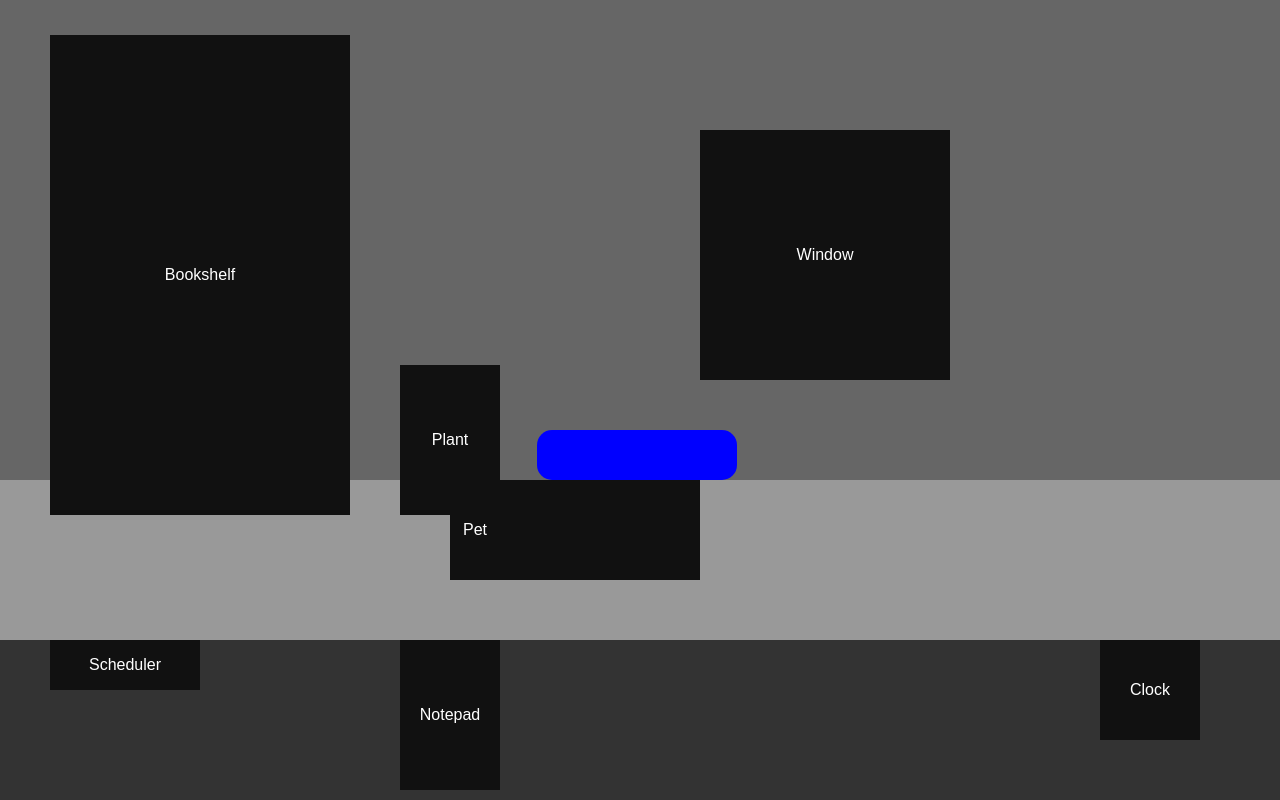
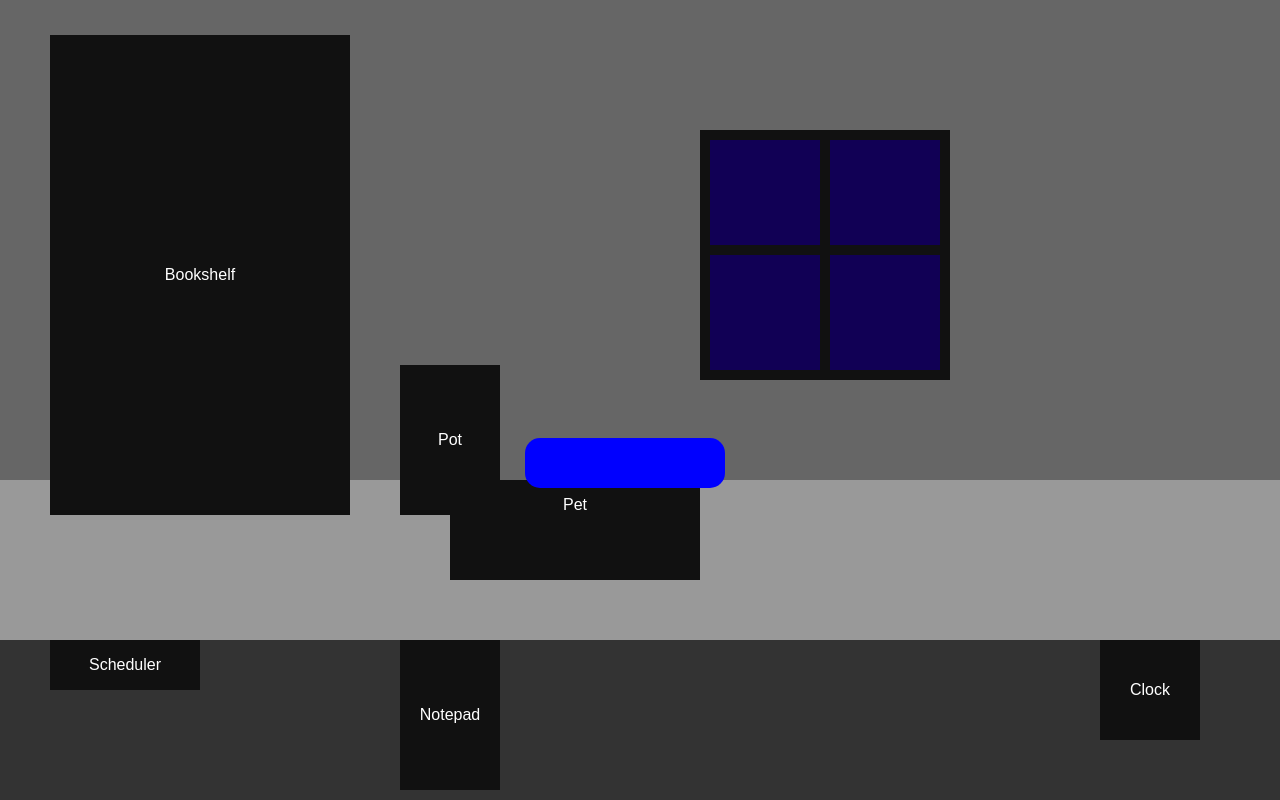
Before and after one commit to jenoble20/CIS243, a plain HTML site: page index.html in a window 1280 px wide. Drawn offline with nearby package versions, Linux system fonts and the light colour scheme.

Commit message:
Window color changes based on time of day (night or day). Minor adjustments to other objects.

```diff
--- a/css/style.css
+++ b/css/style.css
@@ -11,15 +11,21 @@ body{
 
 /*This css is just to align the placeholder labels in each item*/
 .bookshelf,
-.plant,
+.pot,
 .window,
 .pet,
 .scheduler,
 .notepad,
 .clock{
     display: flex;
+    flex-direction: column;
     justify-content: center;
     align-items: center;
+}
+
+form {
+    display: flex;
+    flex-direction: column;
 }
 
 /*Wall styling*/
@@ -40,7 +46,7 @@ body{
     background-color: #111;
 }
 
-.plant{
+.pot{
     grid-row: -1/-4;
     grid-column: 9/11;
     position: relative;
@@ -51,7 +57,22 @@ body{
 .window{
     grid-row: 3/8;
     grid-column: -7/-12;
+    background-color: #FFF;
+    border: 10px solid #111;
+}
+
+.window:before,
+.window:after {
+    content: '';
+    width: 100%;
+    height: 10px;
     background-color: #111;
+    position: relative;
+    z-index: 10;
+}
+.window:after {
+    transform: rotate(90deg);
+    bottom: 5px;
 }
 
 /*Floor Styling*/
@@ -157,3 +178,11 @@ body{
 .closed{
     display: none;
 }
+
+.content{
+    display: flex;
+    flex-direction: column;
+    justify-content: center;
+    align-items: center;
+    background-color: #000;
+}
--- a/index.html
+++ b/index.html
@@ -9,8 +9,8 @@
 <body>
     <div id="back-wall">
         <div class="clickable bookshelf">Bookshelf</div>
-        <div class="clickable window">Window</div>
-        <div class="clickable plant">Plant</div>
+        <div class="clickable window"></div>
+        <div class="clickable pot">Pot</div>
     </div>
     <div id="floor">
         <div class="clickable pet">
--- a/js/main.js
+++ b/js/main.js
@@ -10,7 +10,14 @@ import Pet from "./modules/Pet.js";
 
 
 $(document).ready(function(){
-    initiateRoom();
+    const DATE = new Date();
+    const HOUR = DATE.getHours();
+    const MINUTE = DATE.getMinutes();
+    const SECOND = DATE.getSeconds();
+    const DAY = DATE.getDay();
+    const MONTH = DATE.getMonth();
+    const YEAR = DATE.getFullYear();
+    initiateRoom(DATE);
 
     //Clicking on an asset brings up it's pop-up window
     $(".clickable").click(function(){
@@ -52,7 +59,7 @@ $(document).ready(function(){
 /**
  * This function creates initial values for the site. It constructs the data objects, as well as tie those objects to the proper html elements.
  */
-function initiateRoom() {
+function initiateRoom(date) {
     //Bookshelf
     const newShelf = new Bookshelf('bookshelf', 'This is a bookshelf');
     $('.bookshelf').data('obj', newShelf);
@@ -76,6 +83,8 @@ function initiateRoom() {
     //window
     const newWindow = new Window('window', 'This is a window');
     $('.window').data('obj', newWindow);
+    newWindow.setColor(date.getHours());
+    $('.window').css('background-color', newWindow.getColor());
 
     //pet
     const newPet = new Pet('pet', 'This is a pet', 'Brody');
--- a/js/modules/Asset.js
+++ b/js/modules/Asset.js
@@ -14,7 +14,7 @@ class Asset {
     constructor() {
         this.error =
             `
-                <div class = "pet content">
+                <div class = "error content">
                     <h1>Error: No content found.</h1>
                 </div>
             `
--- a/js/modules/Notepad.js
+++ b/js/modules/Notepad.js
@@ -13,7 +13,18 @@ class Notepad extends Asset {
      * @constructor
     */
     constructor(){
-
+        super();
+        this.html =
+            `
+                <div class = "content" >
+                    <h1>What would you like to say?</h1>
+                    <form>
+                        <label for="entry-field"></label>
+                        <textarea id="entry-field" rows="10" cols="30"></textarea>
+                        <input type="submit"></button>
+                    </form>
+                </div>
+            `
     }
 
     addNote(){
--- a/js/modules/Pet.js
+++ b/js/modules/Pet.js
@@ -16,7 +16,8 @@ class Pet extends Asset {
         this.name = name;
         this.html =
             `
-                <div class="pet content">
+                <div class="content">
+                    <h1>When would you like me to remind you to get a drink?</h1>
                     <form>
                         <input class="hour-input" type="text" placeholder="hour"></input>
                         <input class="minute-input" type="text" placeholder="minute"></input>
--- a/js/modules/Window.js
+++ b/js/modules/Window.js
@@ -9,6 +9,31 @@ import Asset from "./Asset.js";
 
 
 class Window extends Asset {
+
+    constructor(){
+        super();
+        this.color = '#FFFFFF'
+    }
+
+    getTime() {
+        return this.time;
+    }
+
+    setColor(hour) {
+        console.log(`WINDOW HOUR: ${hour}`);
+        if (20 <= hour && hour <= 23 || 0 <= hour && hour <= 8) {
+            this.color =  '#110055';
+            console.log("NIGHTTIME");
+        } else {
+            this.color = '#228DFF';
+            console.log("DAYTIME");
+        }
+    }
+
+    getColor(){
+        return this.color;
+    }
+
 }
 
 
```
